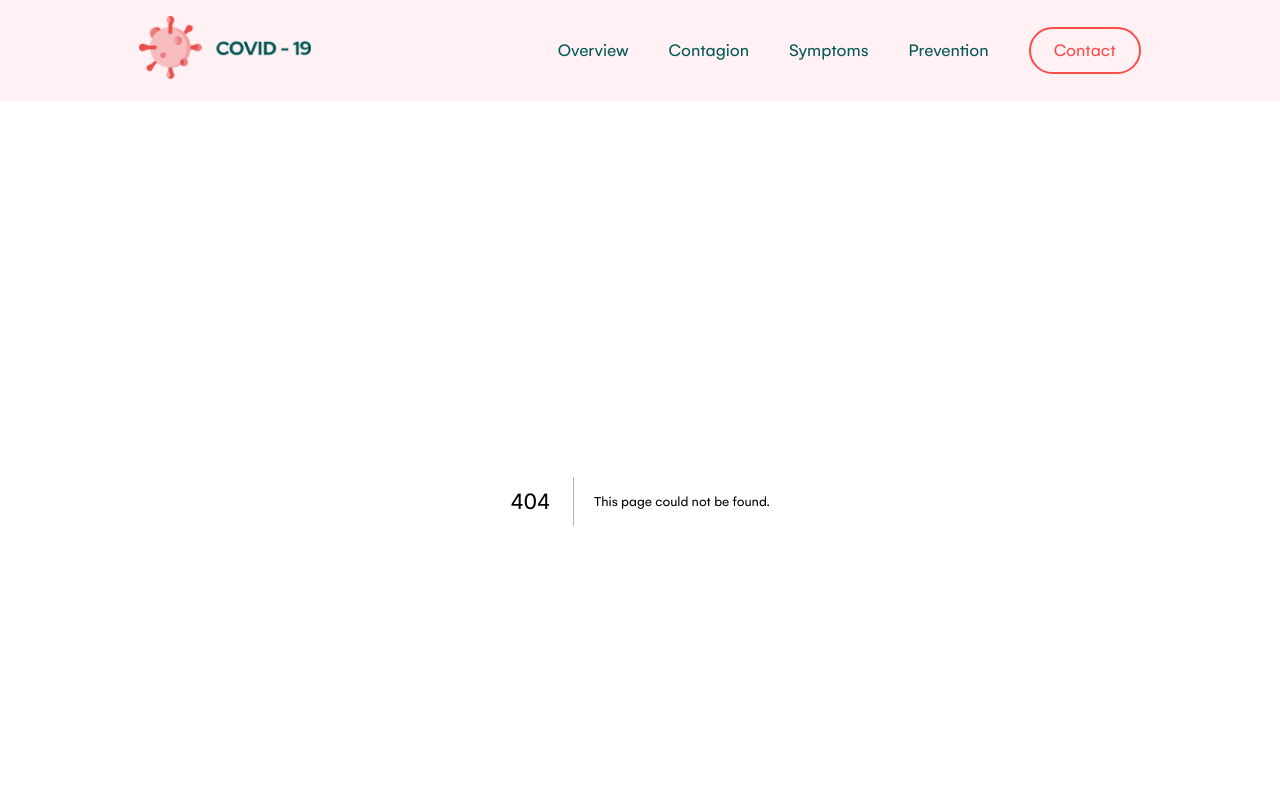
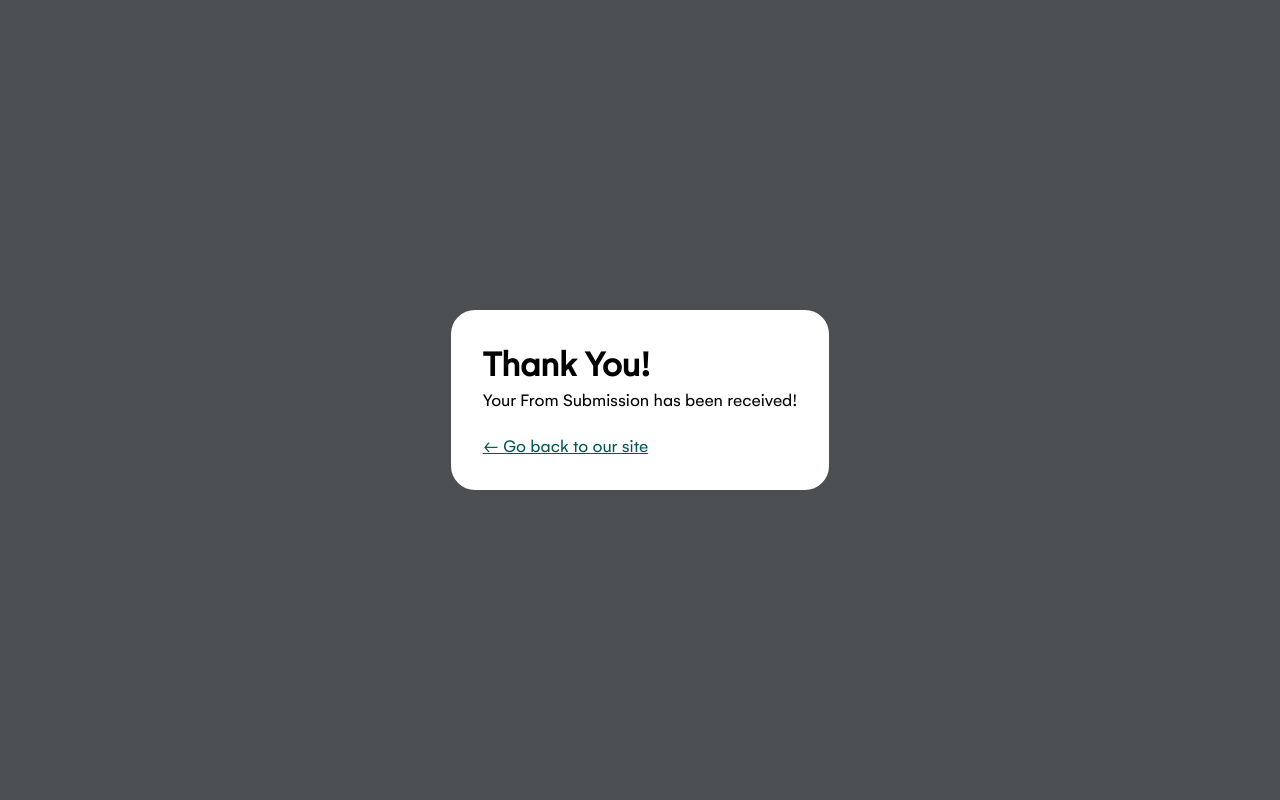
Before and after one commit to CharbelBG/covid19-Showcase, a Next.js app: page /hello in a window 1280 px wide. Before the commit this address had no page. Shown: the top 800 px of the page. Built offline with nearby package versions, Linux system fonts and the light colour scheme.

Commit message:
added a hello route and fixed the overflowing image

```diff
--- a/pages/_app.js
+++ b/pages/_app.js
@@ -1,11 +1,7 @@
 import '../styles/globals.css';
-import NavItems from '../src/components/NavItems';
-import Footer from '../src/components/Footer';
 function MyApp({ Component, pageProps }) {
   return <>
-    <NavItems />
     <Component {...pageProps} />
-    <Footer />
   </>
 }
 
--- /dev/null
+++ b/pages/hello.js
@@ -0,0 +1,14 @@
+import React from 'react';
+import styles from '../styles/hello.module.css';
+import Link from 'next/link';
+export default function hello(){
+    return(
+        <div className={styles.helloWrapper}>
+            <div className={styles.text}>
+            <h1>Thank You!</h1>
+            <p>Your From Submission has been received!</p> <br />
+            <Link href='/#overview'>← Go back to our site</Link>
+            </div>
+        </div>
+    )
+}
--- a/pages/index.js
+++ b/pages/index.js
@@ -1,7 +1,7 @@
 import React from 'react';
 import Head from 'next/head';
-
-
+import NavItems from '../src/components/NavItems';
+import Footer from '../src/components/Footer';
 import Overview from '../src/components/Overview';
 import About from '../src/components/About';
 import Contagion from '../src/components/Contagion';
@@ -20,6 +20,7 @@ export default function Home(){
         <meta name='keywords' content='covid19, virus, awareness against covid19, symptoms' />
         <link rel="icon" href="/favicon.ico" />
       </Head>
+      <NavItems />
       <section>
         <Overview />
       </section>
@@ -38,5 +39,6 @@ export default function Home(){
       <section id = 'contact'>
         <Contact />
       </section>
+    <Footer />
     </div>
   )}
--- a/src/components/Contact.js
+++ b/src/components/Contact.js
@@ -1,6 +1,7 @@
 import React from 'react';
 import styles from '../../styles/contact.module.css';
 import { LazyLoadImage } from 'react-lazy-load-image-component';
+import Link from 'next/link';
 export default function Contact(){
     return(
        <div className={styles.wrapper}>
@@ -8,7 +9,7 @@ export default function Contact(){
           <h1>Have a Question in mind? <br />Let us help you</h1>
           <div className={styles.inputContainer}>
           <input type="email" placeholder='snmonydemo@gmail.com'/>
-          <button>Send</button>
+          <Link href='/hello'><button>Send</button></Link>
           </div>
         </div>
             <div className={styles.imgWrapper}>
--- a/src/components/Footer.js
+++ b/src/components/Footer.js
@@ -23,7 +23,7 @@ export default function Footer(){
                 {renderNavLinks}
                </div>
                <div>
-                  <p>2020 @ All right reseved by pixelspark.co</p>
+                  <p>2020 @ All right reseved by Chabrel Bou Ghazalé</p>
                </div>
            </div>
            <div className={styles.social}>
--- a/src/components/Prevention.js
+++ b/src/components/Prevention.js
@@ -89,9 +89,6 @@ export default function Prevention(){
                     <LazyLoadImage className={styles.backgroundImg} src ='/background2.png'
                     placeholderSrc='/low/background2.avif' />
                  </div>
-
-                  <LazyLoadImage className={styles.backgroundImg2} src ='/background3.png'
-                 placeholderSrc='/low/background3.avif' />
         </div>
     )
 }
--- a/styles/contact.module.css
+++ b/styles/contact.module.css
@@ -52,8 +52,8 @@
 .imgWrapper{
     position: absolute;
     right: 0;
-    top: -10%;
-    width:15% ;
+    top: -15%;
+    width:10rem;
 }
 .imgWrapper img{
     max-width: 100%;
--- a/styles/footer.module.css
+++ b/styles/footer.module.css
@@ -51,6 +51,9 @@
 .links span{
     margin: 1rem;
 }
+.links p{
+    color: var(--lightGreenColor);
+}
 .social{
     display: flex;
     flex-direction: row;
@@ -83,6 +86,4 @@
         width: 30px;
         object-fit: scale-down;
     }
-
-
 }
--- /dev/null
+++ b/styles/hello.module.css
@@ -0,0 +1,17 @@
+.helloWrapper{
+    background-color: var(--lightDarkColor);
+    height: 100vh;
+    display: flex;
+    justify-content: center;
+    align-items: center;
+}
+.text{
+    background-color: white;
+    width: fit-content;
+    padding:2rem;
+    border-radius:1.5rem;
+    font-size: large;
+}
+.text a{
+    color: var(--greenColor);
+}
--- a/styles/prevention.module.css
+++ b/styles/prevention.module.css
@@ -26,7 +26,6 @@
     max-width: 100%;
     max-height: 100%;
     width: 15%;
-
 }
 
 .backgroundImgWrapper{
```
